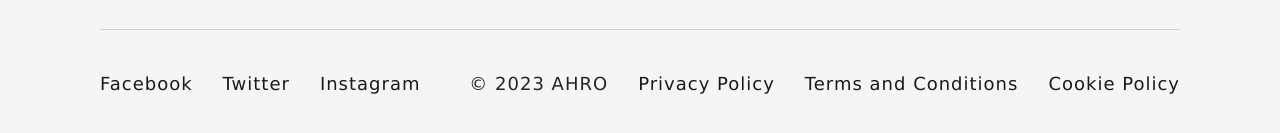
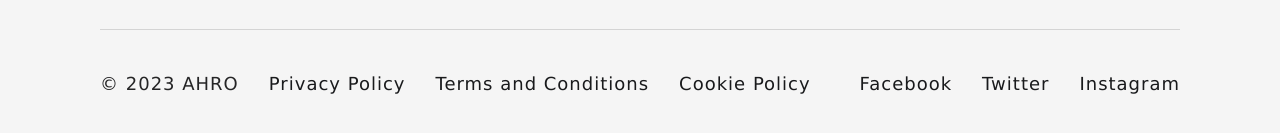
Before and after one commit to AFHRO/blog, a SvelteKit app: page /blog in a window 1280 px wide. Shown: the part 1199-1332 px from the top of the page. Built offline with nearby package versions, Linux system fonts and the light colour scheme; no server answers.

Commit message:
fix footer links order

```diff
--- a/src/components/Footer.svelte
+++ b/src/components/Footer.svelte
@@ -148,11 +148,11 @@
       display: flex;
       justify-content: space-between;
       margin-top: 4rem;
-      flex-direction: column;
+      flex-direction: column-reverse;
       gap: 3rem;
 
       @media screen and (min-width: 1024px) {
-        flex-direction: row-reverse;
+        flex-direction: row;
         gap: 3rem;
       }
 
```
